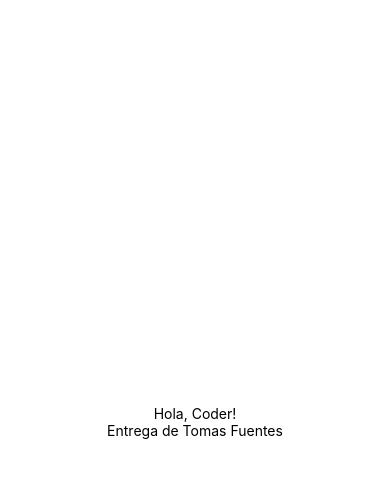
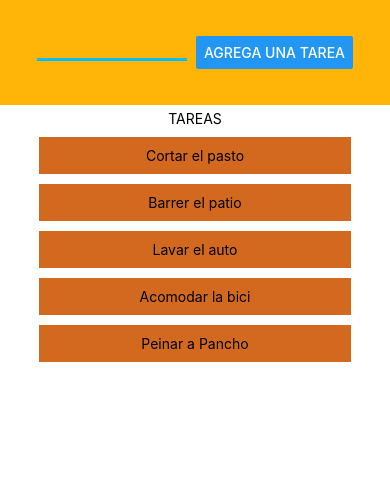
Before and after one commit to tomiFuentes9/projectoCH, a React Native app: screen / in a window 390 px wide. Shown: the top 478 px of the page. Built offline with nearby package versions, Linux system fonts and the light colour scheme.

Commit message:
Avances con entrega

```diff
--- a/App.js
+++ b/App.js
@@ -1,21 +1,33 @@
-import { StatusBar } from 'expo-status-bar';
-import { StyleSheet, Text, View } from 'react-native';
+import { StatusBar } from "expo-status-bar";
+import { Main } from './src/Main';
+
+const MOCK_TASKS = [
+  {
+    id: 1,
+    task: "Cortar el pasto",
+    completed: false
+  },
+  {
+    id: 2,
+    task: "Barrer el patio",
+    completed: false
+  },{
+    id: 3,
+    task: "Lavar el auto",
+    completed: false
+  },{
+    id: 4,
+    task: "Acomodar la bici",
+    completed: false
+  },{
+    id: 5,
+    task: "Peinar a Pancho",
+    completed: false
+  },
+]
 
 export default function App() {
   return (
-    <View style={styles.container}>
-      <Text>Hola, Coder!</Text>
-      <Text>Entrega de Tomas Fuentes</Text>
-      <StatusBar style="auto" />
-    </View>
+      <Main tasks={MOCK_TASKS}/>
   );
 }
-
-const styles = StyleSheet.create({
-  container: {
-    flex: 1,
-    backgroundColor: '#fff',
-    alignItems: 'center',
-    justifyContent: 'center',
-  },
-});
--- /dev/null
+++ b/src/Main.jsx
@@ -0,0 +1,60 @@
+import { StyleSheet, Text, View, Button, TextInput } from "react-native";
+import React from "react";
+
+export const Main = ({ tasks }) => {
+  return (
+    <View style={styles.container}>
+      <View style={styles.inputView}>
+        <TextInput style={styles.txtInput} />
+        <Button title="Agrega una tarea" />
+      </View>
+      <View style={styles.taskView}>
+        <Text>TAREAS</Text>
+        {tasks.map((task) => (
+          <View style={styles.task} key={task.id}>
+            <Text>{task.task}</Text>
+          </View>
+        ))}
+      </View>
+    </View>
+  );
+};
+
+const styles = StyleSheet.create({
+  container: {
+    flex: 1,
+    alignItems: "center",
+    justifyContent: "center",
+    flexDirection: "column",
+  },
+  inputView: {
+    flex: 1,
+    flexDirection: "row",
+    backgroundColor: "#FFB507",
+    alignItems: "center",
+    justifyContent: "center",
+    width: "100%",
+  },
+  taskView: {
+    flex: 7,
+    backgroundColor: "#FFFFFF",
+    alignItems: "center",
+    justifyContent: "flex-start",
+    width: "100%",
+    marginTop: 5
+  },
+  txtInput: {
+    width: 150,
+    borderBottomColor: "deepskyblue",
+    borderBottomWidth: 3,
+    marginBottom: 3,
+    marginRight: 9,
+  },
+  task: {
+    width: "80%",
+    alignItems: 'center',
+    backgroundColor: "chocolate",
+    padding: 10,
+    marginTop: 10,
+  },
+});
```
